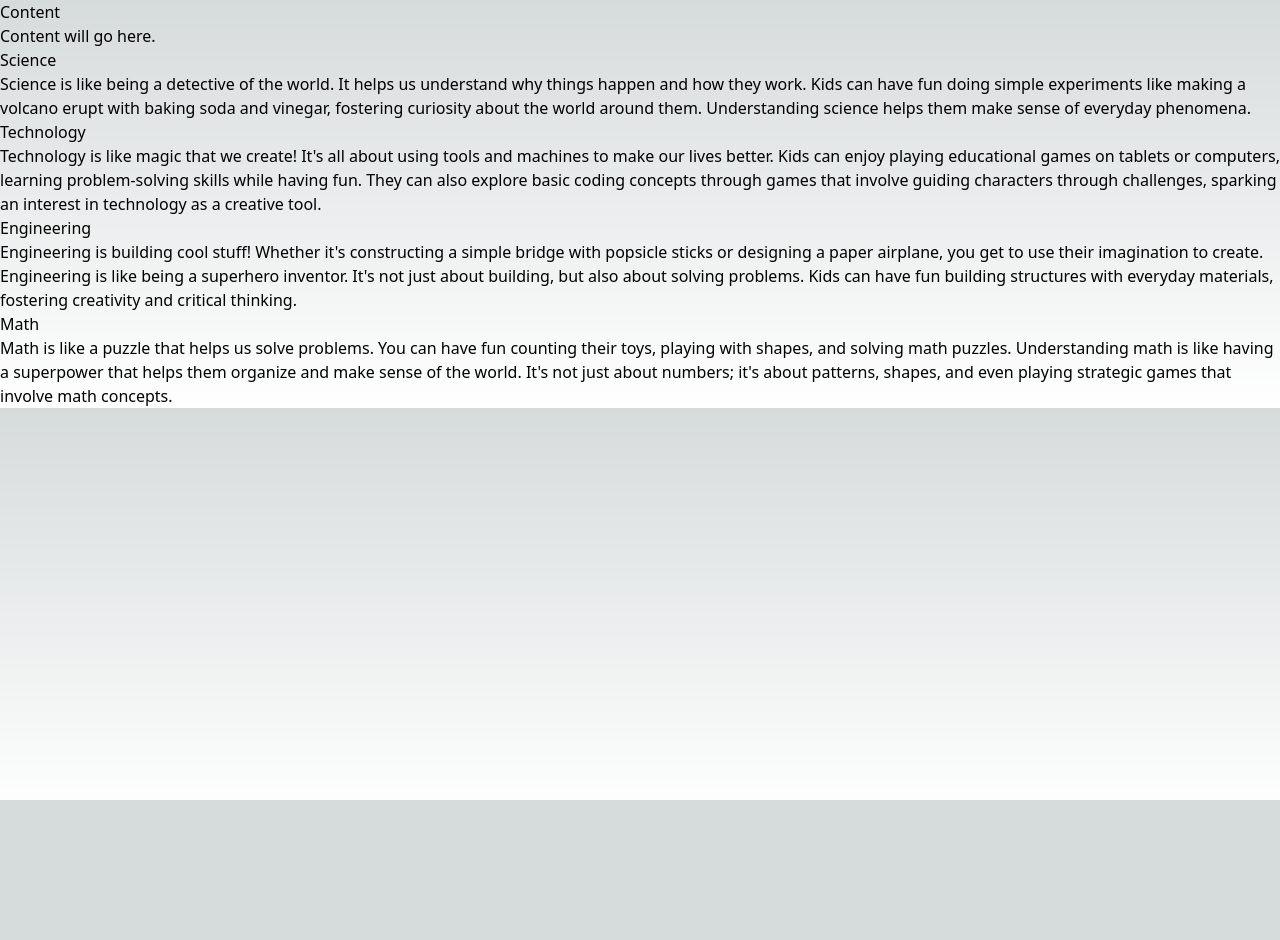
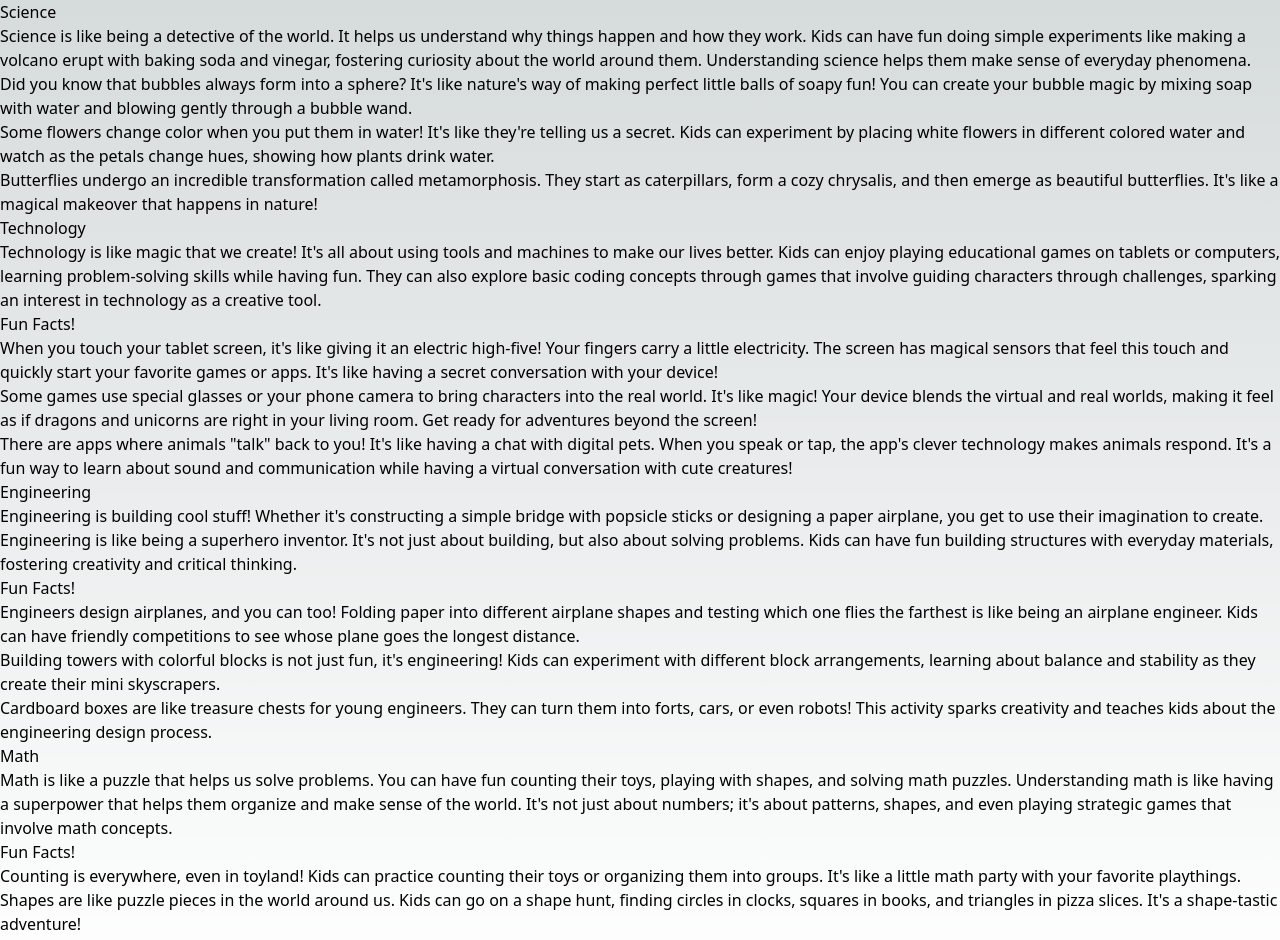
Before and after one commit to affiq23/stem4stems, a Next.js app: page /content in a window 1280 px wide. Shown: the top 940 px of the page. Before the commit the page ends 800 px from the top, so only its background shows below. Built offline with nearby package versions, Linux system fonts and the light colour scheme.

Commit message:
finished HTML content

```diff
--- a/pages/content.tsx
+++ b/pages/content.tsx
@@ -3,16 +3,17 @@ import React from "react";
 const Content = () => {
   return (
     <div>
-      <h1>Content</h1>
-      <p>Content will go here.</p>
-
       <div>
-
         <div>
             <h2>Science</h2>
             <p>Science is like being a detective of the world. It helps us understand why things happen and how they work.
             Kids can have fun doing simple experiments like making a volcano erupt with baking soda and vinegar, fostering curiosity about the world around them.
             Understanding science helps them make sense of everyday phenomena.</p>
+        </div>
+        <div>
+            <p>Did you know that bubbles always form into a sphere? It's like nature's way of making perfect little balls of soapy fun! You can create your bubble magic by mixing soap with water and blowing gently through a bubble wand.</p>
+            <p>Some flowers change color when you put them in water! It's like they're telling us a secret. Kids can experiment by placing white flowers in different colored water and watch as the petals change hues, showing how plants drink water.</p>
+            <p>Butterflies undergo an incredible transformation called metamorphosis. They start as caterpillars, form a cozy chrysalis, and then emerge as beautiful butterflies. It's like a magical makeover that happens in nature!</p>
         </div>
 
         <div>
@@ -21,12 +22,24 @@ const Content = () => {
             Kids can enjoy playing educational games on tablets or computers, learning problem-solving skills while having fun.
             They can also explore basic coding concepts through games that involve guiding characters through challenges, sparking an interest in technology as a creative tool.</p>
         </div>
+        <div>
+            <h3>Fun Facts!</h3>
+            <p>When you touch your tablet screen, it's like giving it an electric high-five! Your fingers carry a little electricity. The screen has magical sensors that feel this touch and quickly start your favorite games or apps. It's like having a secret conversation with your device!</p>
+            <p>Some games use special glasses or your phone camera to bring characters into the real world. It's like magic! Your device blends the virtual and real worlds, making it feel as if dragons and unicorns are right in your living room. Get ready for adventures beyond the screen!</p>
+            <p>There are apps where animals "talk" back to you! It's like having a chat with digital pets. When you speak or tap, the app's clever technology makes animals respond. It's a fun way to learn about sound and communication while having a virtual conversation with cute creatures!</p>
+        </div>
 
         <div>
             <h2>Engineering</h2>
             <p>Engineering is building cool stuff! Whether it's constructing a simple bridge with popsicle sticks or designing a paper airplane, you get to use their imagination to create.
             Engineering is like being a superhero inventor. It's not just about building, but also about solving problems.
             Kids can have fun building structures with everyday materials, fostering creativity and critical thinking.</p>
+        </div>
+        <div>
+            <h3>Fun Facts!</h3>
+            <p>Engineers design airplanes, and you can too! Folding paper into different airplane shapes and testing which one flies the farthest is like being an airplane engineer. Kids can have friendly competitions to see whose plane goes the longest distance.</p>
+            <p>Building towers with colorful blocks is not just fun, it's engineering! Kids can experiment with different block arrangements, learning about balance and stability as they create their mini skyscrapers.</p>
+            <p>Cardboard boxes are like treasure chests for young engineers. They can turn them into forts, cars, or even robots! This activity sparks creativity and teaches kids about the engineering design process.</p>
         </div>
 
         <div>
@@ -35,6 +48,12 @@ const Content = () => {
             Understanding math is like having a superpower that helps them organize and make sense of the world.
             It's not just about numbers; it's about patterns, shapes, and even playing strategic games that involve math concepts.</p>
         </div>
+        <div>
+            <h3>Fun Facts!</h3>
+            <p>Counting is everywhere, even in toyland! Kids can practice counting their toys or organizing them into groups. It's like a little math party with your favorite playthings.</p>
+            <p>Shapes are like puzzle pieces in the world around us. Kids can go on a shape hunt, finding circles in clocks, squares in books, and triangles in pizza slices. It's a shape-tastic adventure!</p>
+            <p>Turn everyday activities into number stories. For example, if you have three apples and eat one, how many are left? It's like creating your own math adventures with numbers in real life.</p>
+        </div>
 
       </div>
     </div>
```
Lines whose indentation alone changed are shown as unchanged.
